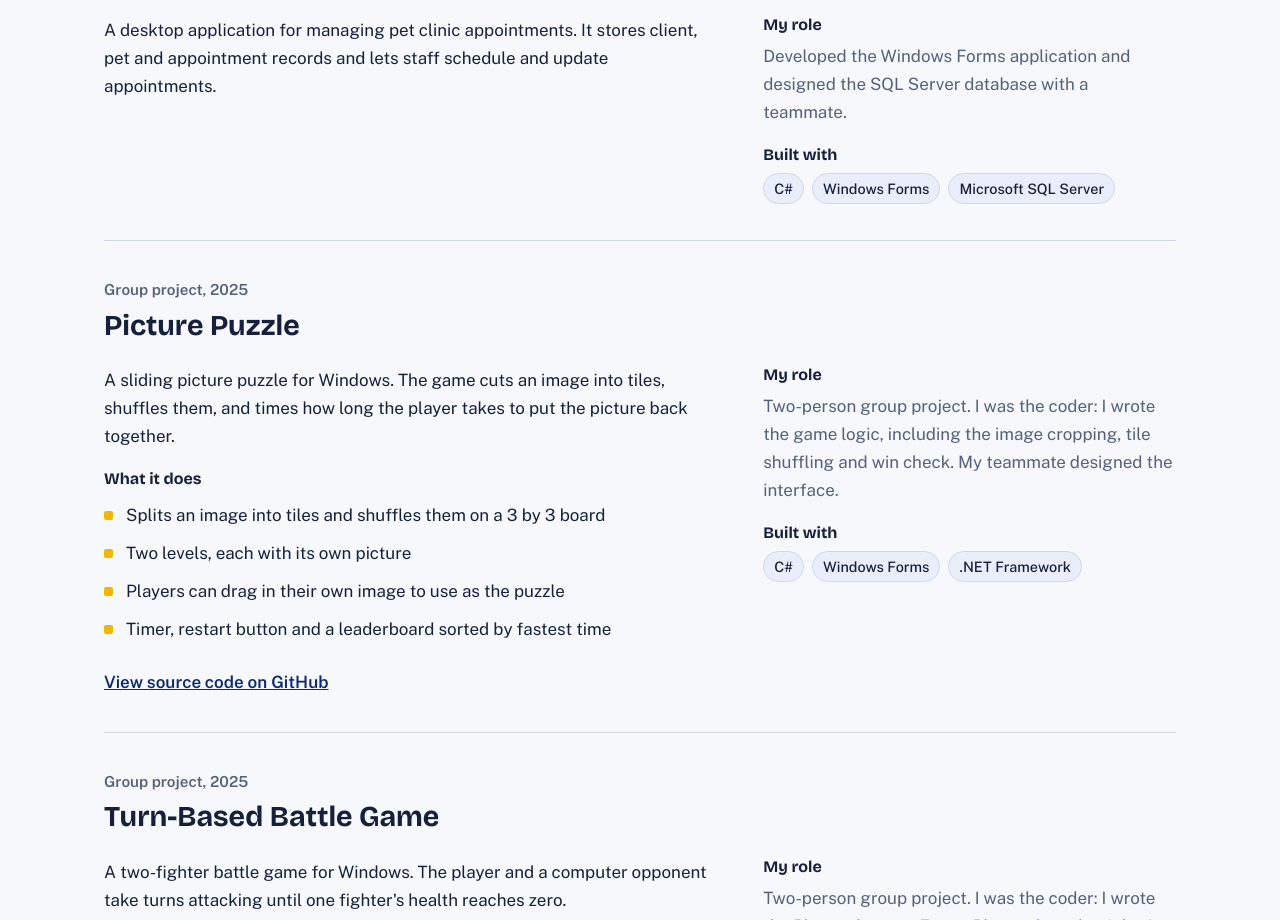
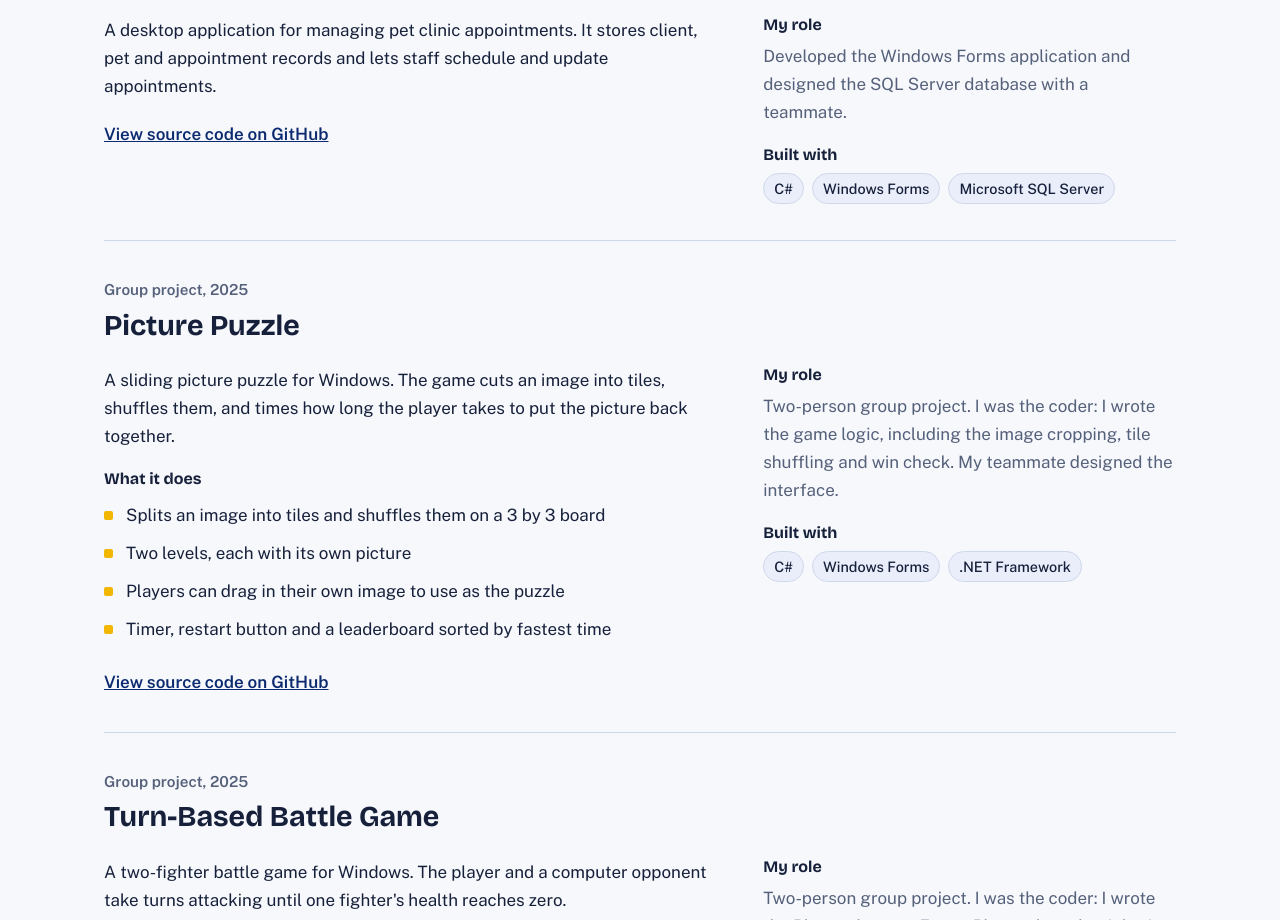
Before and after one commit to KwamsC-web/neo-portfolio, a plain HTML site: page index.html in a window 1280 px wide. Shown: the part 3140-4060 px from the top of the page. Drawn offline with nearby package versions, Linux system fonts and the light colour scheme.

Commit message:
Fix some errors

```diff
--- a/index.html
+++ b/index.html
@@ -255,6 +255,9 @@
                 client, pet and appointment records and lets staff schedule and update
                 appointments.
               </p>
+              <p class="project-links">
+                <a href="https://github.com/KwamsC-web/PetClinicAppointmentSystem" target="_blank" rel="noopener">View source code on GitHub</a>
+              </p>
             </div>
             <aside class="project-side">
               <h4>My role</h4>
```
Also changed, not shown: 1 other file.
